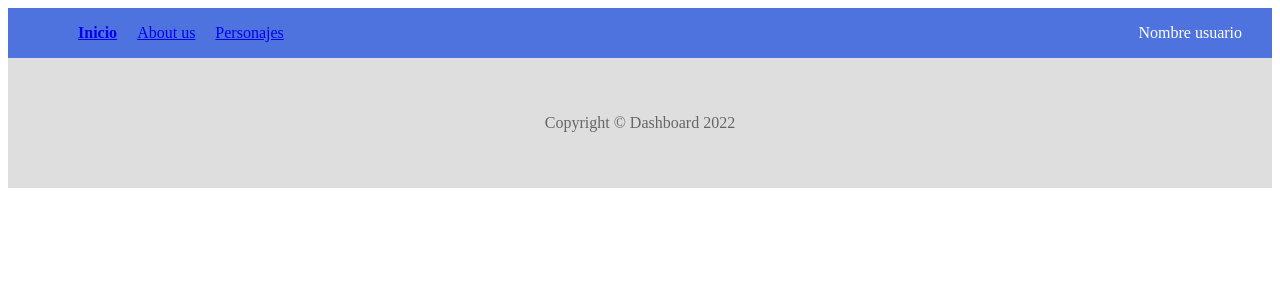
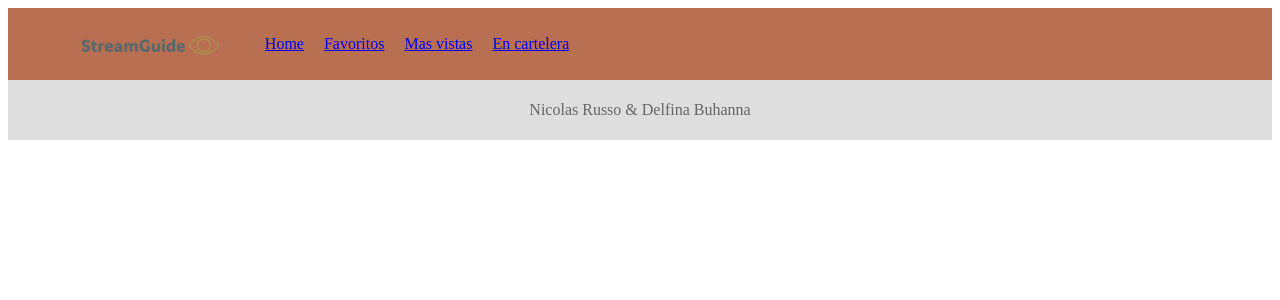
Before and after one commit to nico-dotcom/prog3-russo-buhanna, a React (Create React App) app in the folder proyecto-integrador/: page / in a window 1280 px wide. Shown: the top 300 px of the page. Built offline with nearby package versions, Linux system fonts and the light colour scheme.

Commit message:
En proceso Header y footer (pt 2)

```diff
--- a/proyecto-integrador/src/components/Footer/index.js
+++ b/proyecto-integrador/src/components/Footer/index.js
@@ -4,7 +4,7 @@ import './style.css'
 function Footer(){
     return(
         <footer>
-            <p>Copyright © Dashboard 2022</p>
+            <p>Nicolas Russo & Delfina Buhanna</p>
         </footer>
     )
 }
--- a/proyecto-integrador/src/components/Footer/style.css
+++ b/proyecto-integrador/src/components/Footer/style.css
@@ -2,7 +2,7 @@
 footer {
     background-color: #dedede;
     text-align: center;
-    padding: 40px 0;
+    padding: 5px 0;
     color: #666;
     bottom: 0;
     width: 100%;
--- a/proyecto-integrador/src/components/NavBar/index.js
+++ b/proyecto-integrador/src/components/NavBar/index.js
@@ -1,35 +1,41 @@
 import React from "react";
 import './style.css'
-import Opcion from '../Opcion'
+import Opcion from "../Opcion/";
 
 
 const opciones = [
     {
-        nombre:"Inicio",
+        nombre:"Home",
         ruta: '/'
     },
     {
-        nombre: "About us",
-        ruta: "/about"
+        nombre: "Favoritos",
+        ruta: "/favoritos"
     },
     {
-        nombre: "Personajes",
-        ruta:"/personajes"
+        nombre: "Mas vistas",
+        ruta:"/masvistas"
+    },
+    {
+        nombre: "En cartelera",
+        ruta:"/encartelera"
     }
+
 ]
 
 function Navbar() {
     return(
         <nav>
+
             <ul className="main-nav">
+            <img className="logo" src="../img/logo.png" alt="" />
+
                {
                 opciones.map((elm) => <Opcion data={elm} /> )
                }
+
             </ul>
-            <ul className="user">
-                <li>Nombre usuario
-                </li>
-            </ul>
+
         </nav>
     )
 }
--- a/proyecto-integrador/src/components/NavBar/style.css
+++ b/proyecto-integrador/src/components/NavBar/style.css
@@ -5,7 +5,7 @@ nav{
     flex-wrap: wrap;
     justify-content: space-between;
     padding: 0 20px;
-    background-color: #4e73df;
+    background-color: #B86F52;
     color: #fff
 }
 
@@ -14,6 +14,11 @@ nav ul {
     flex-direction: row;
     flex-wrap: wrap;
     align-items: center;
+}
+
+.logo{
+    height: 40px;
+    margin-right: 25px;
 }
 
 .main-nav li,
```
Also changed, not shown: proyecto-integrador/public/img/logo.png (added).
